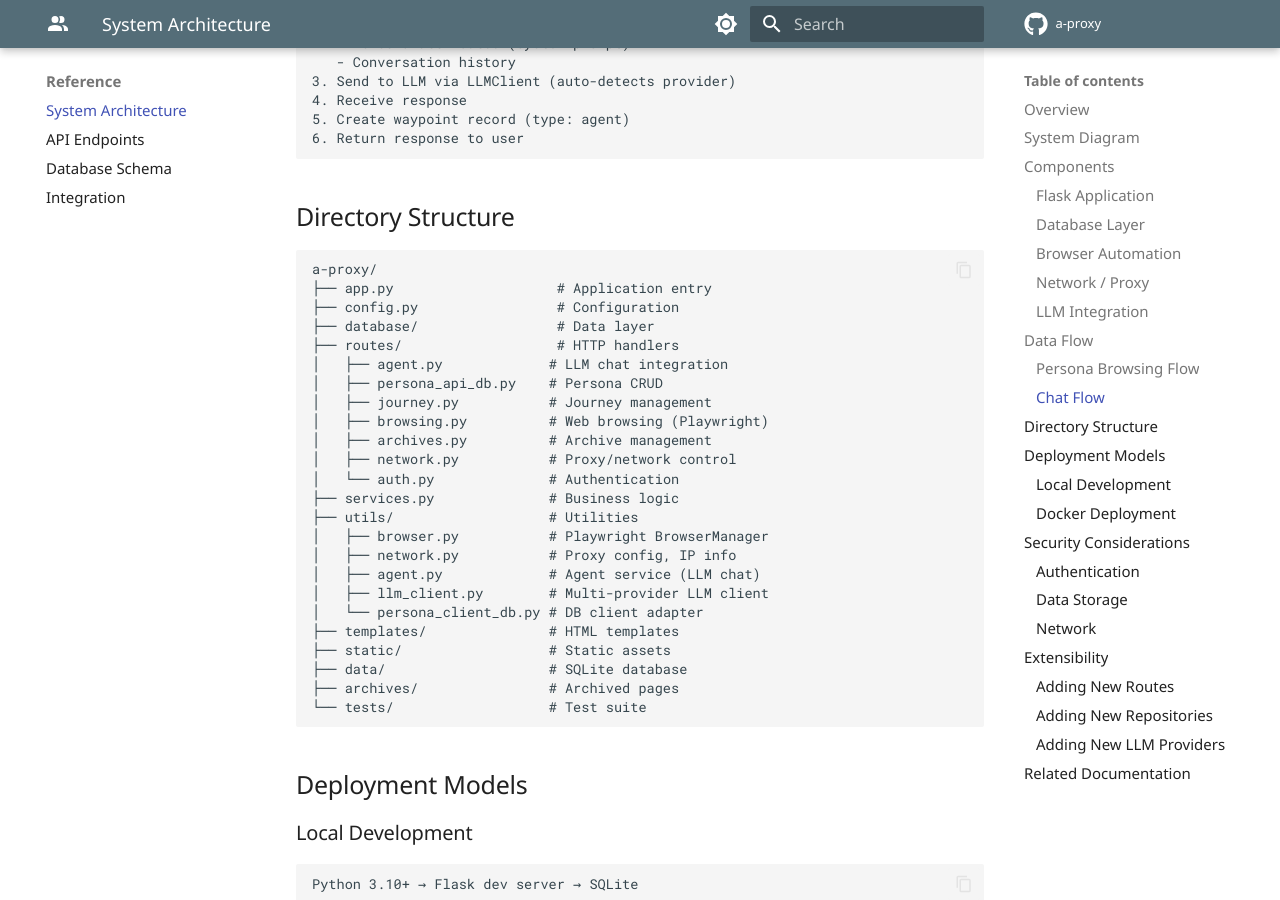
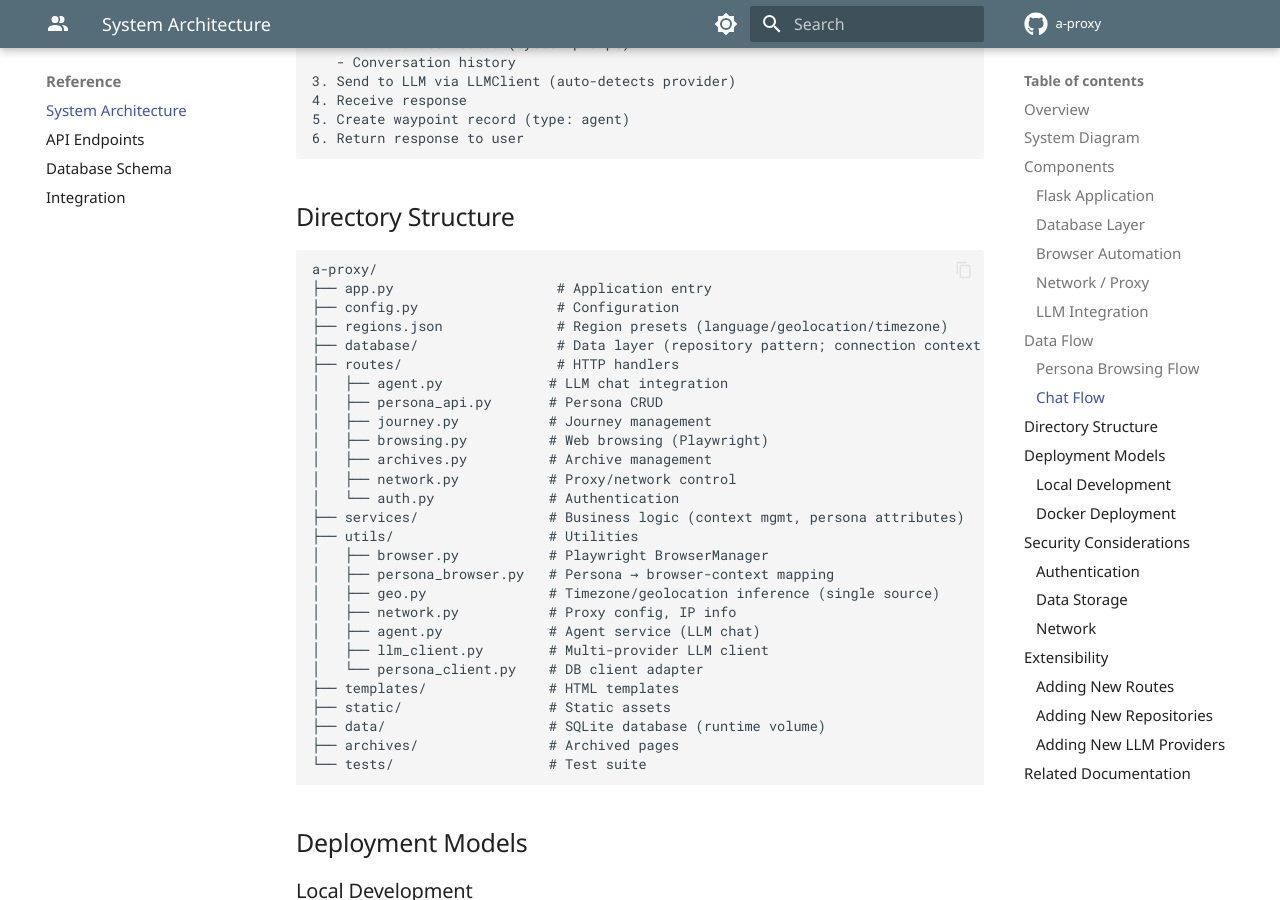
Before and after one commit to savingads/a-proxy, an MkDocs documentation site: the page built from docs/reference/architecture.md, in a window 1280 px wide and 900 px high, scrolled down 3818 px. Built offline with MkDocs 1.6.1 and Material for MkDocs 9.7.7, drawn with Linux system fonts in a browser that asks for light colours; some web fonts are replaced; comment, search, counter and statistics services are not loaded.

Commit message:
fix(docker): move regions.json to repo root; refresh docs/readme; finish 5d journey repo
- config.py: load regions.json from repo root (was data/, which is gitignored
  in Docker and shadowed by the ./data volume -> container would crash on import)
- database/repositories/journey.py: adopt connection context managers (5d)
- docs + readme: module renames (persona_api, persona_client, services/),
  city-aware timezone, capture CLI default (first available persona)

Co-Authored-By: Claude Opus 4.8 (1M context) <noreply@anthropic.com>

````diff
--- a/config.py
+++ b/config.py
@@ -39,6 +39,6 @@ LLM_MAX_OUTPUT_TOKENS = int(os.environ.get('LLM_MAX_OUTPUT_TOKENS', '4096'))
 
 # Region to language/geolocation/timezone mapping (externalized so regions can be
 # added without a code change). Loaded eagerly; a missing/malformed file fails loud.
-_REGIONS_PATH = os.path.join(os.path.dirname(os.path.abspath(__file__)), "data", "regions.json")
+_REGIONS_PATH = os.path.join(os.path.dirname(os.path.abspath(__file__)), "regions.json")
 with open(_REGIONS_PATH, encoding="utf-8") as _regions_file:
     REGION_LANGUAGE_MAP = json.load(_regions_file)
--- a/docs/reference/architecture.md
+++ b/docs/reference/architecture.md
@@ -145,25 +145,28 @@ Provider-agnostic LLM client supporting local and cloud models:
 a-proxy/
 ├── app.py                    # Application entry
 ├── config.py                 # Configuration
-├── database/                 # Data layer
+├── regions.json              # Region presets (language/geolocation/timezone)
+├── database/                 # Data layer (repository pattern; connection context managers)
 ├── routes/                   # HTTP handlers
 │   ├── agent.py             # LLM chat integration
-│   ├── persona_api_db.py    # Persona CRUD
+│   ├── persona_api.py       # Persona CRUD
 │   ├── journey.py           # Journey management
 │   ├── browsing.py          # Web browsing (Playwright)
 │   ├── archives.py          # Archive management
 │   ├── network.py           # Proxy/network control
 │   └── auth.py              # Authentication
-├── services.py              # Business logic
+├── services/                # Business logic (context mgmt, persona attributes)
 ├── utils/                   # Utilities
 │   ├── browser.py           # Playwright BrowserManager
+│   ├── persona_browser.py   # Persona → browser-context mapping
+│   ├── geo.py               # Timezone/geolocation inference (single source)
 │   ├── network.py           # Proxy config, IP info
 │   ├── agent.py             # Agent service (LLM chat)
 │   ├── llm_client.py        # Multi-provider LLM client
-│   └── persona_client_db.py # DB client adapter
+│   └── persona_client.py    # DB client adapter
 ├── templates/               # HTML templates
 ├── static/                  # Static assets
-├── data/                    # SQLite database
+├── data/                    # SQLite database (runtime volume)
 ├── archives/                # Archived pages
 └── tests/                   # Test suite
 ```
````
Also changed, not shown: docs/how-to/browse-as-persona.md (+3 -3 lines), readme.md (+3 -2 lines), 1 other file.
